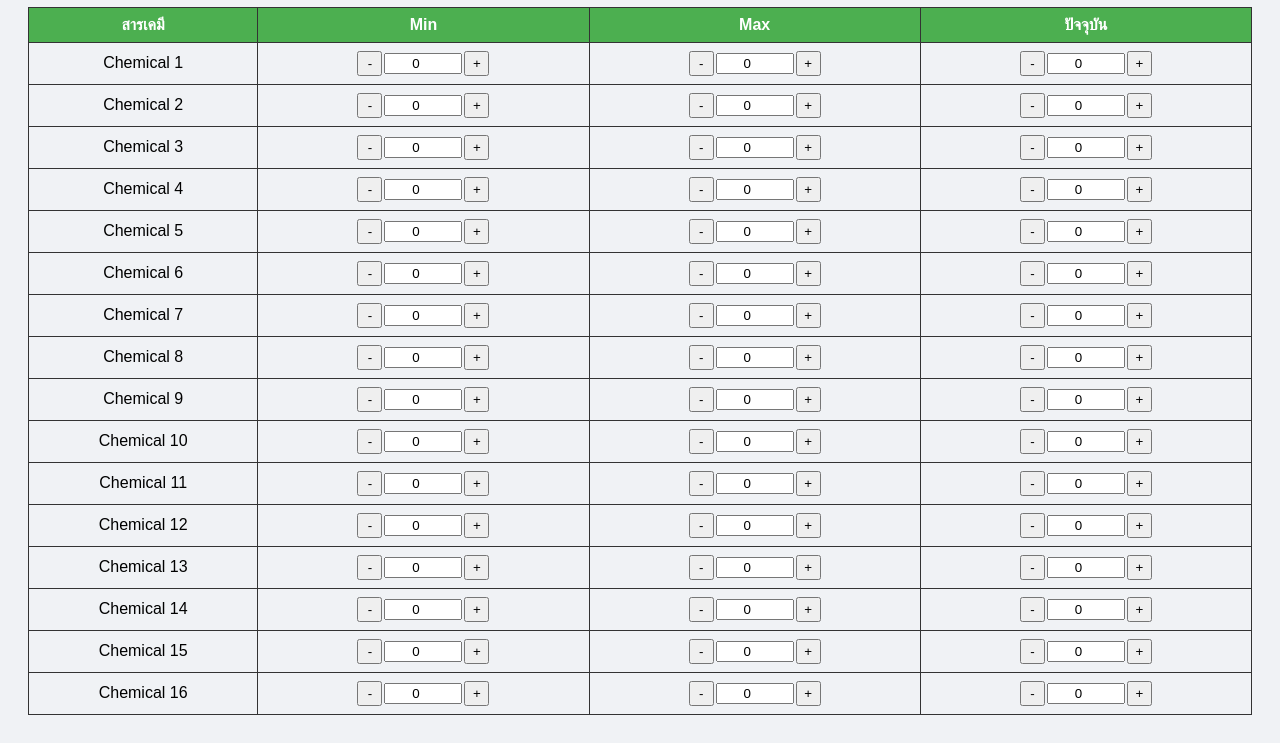
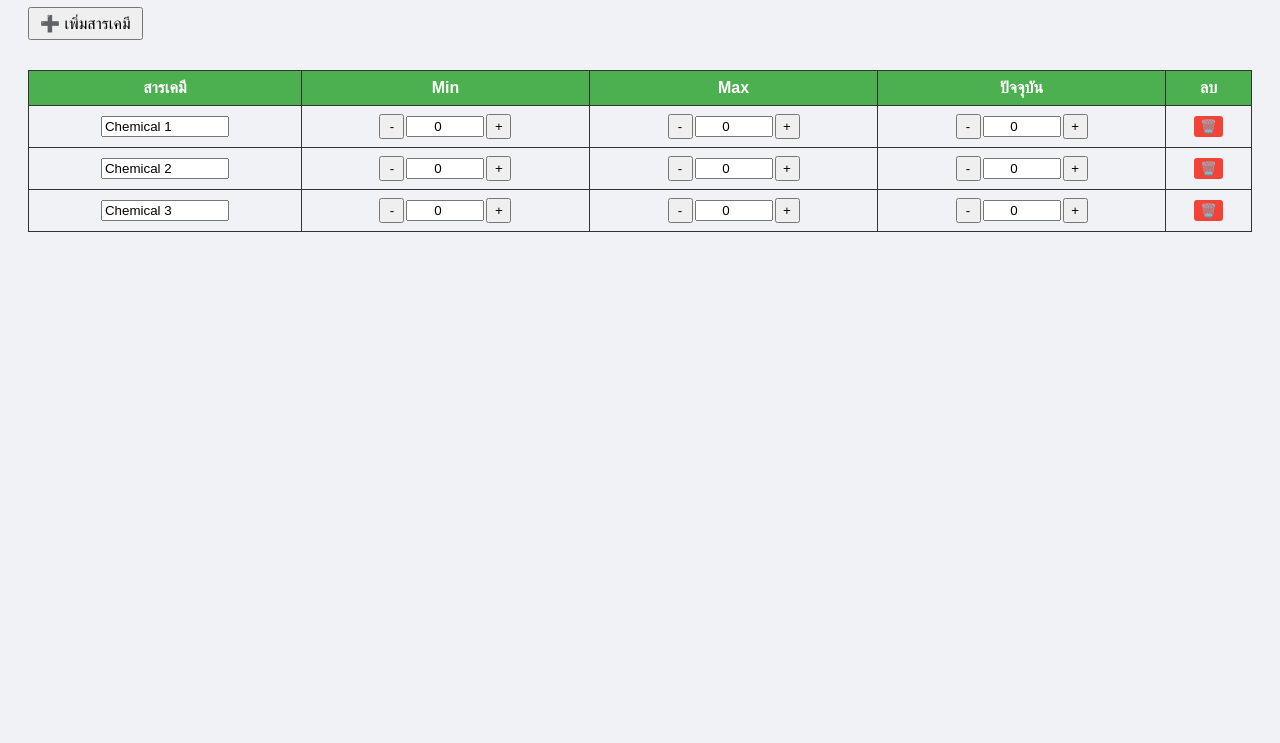
Before and after one commit to PressShop/Chemical_Stock.github.io, a plain HTML site: page index.html in a window 1280 px wide. Shown: the part 101-844 px from the top of the page. After the commit the page ends 800 px from the top, so only its background shows below. Drawn offline with Linux system fonts and the light colour scheme.

Commit message:
Update index.html

```diff
--- a/index.html
+++ b/index.html
@@ -2,7 +2,7 @@
 <html lang="th">
 <head>
 <meta charset="UTF-8">
-<title>Chemical Inventory</title>
+<title>Chemical Stock</title>
 <style>
   body {
     font-family: Arial, sans-serif;
@@ -26,9 +26,13 @@
     background-color: #4CAF50;
     color: white;
   }
-  input[type=number] {
+  input[type=number], input[type=text] {
     width: 70px;
     text-align: center;
+  }
+  input[name="chemicalName"] {
+    width: 120px;
+    text-align: left;
   }
   .spinner {
     display: flex;
@@ -41,34 +45,49 @@
     margin: 0 2px;
     cursor: pointer;
   }
+  .add-button {
+    margin-bottom: 10px;
+    padding: 5px 10px;
+    font-size: 16px;
+    cursor: pointer;
+  }
+  .delete-button {
+    padding: 3px 6px;
+    cursor: pointer;
+    background-color: #f44336;
+    color: white;
+    border: none;
+    border-radius: 3px;
+  }
 </style>
 </head>
 <body>
 
-<h1>Chemical Inventory</h1>
+<h1>Chemical Stock</h1>
+<button class="add-button" onclick="addChemical()">➕ เพิ่มสารเคมี</button>
 
-<table>
+<table id="chemicalTable">
   <thead>
     <tr>
       <th>สารเคมี</th>
       <th>Min</th>
       <th>Max</th>
       <th>ปัจจุบัน</th>
+      <th>ลบ</th>
     </tr>
   </thead>
   <tbody>
-    <!-- สร้าง 16 แถวสารเคมี -->
+    <!-- แถวของสารเคมีจะถูกสร้างด้วย JS -->
+  </tbody>
+</table>
+
 <script>
-      const chemicals = [
-        "Chemical 1","Chemical 2","Chemical 3","Chemical 4",
-        "Chemical 5","Chemical 6","Chemical 7","Chemical 8",
-        "Chemical 9","Chemical 10","Chemical 11","Chemical 12",
-        "Chemical 13","Chemical 14","Chemical 15","Chemical 16"
-      ];
+function createChemicalRow(name = "สารเคมีใหม่") {
+  const tbody = document.querySelector("#chemicalTable tbody");
+  const tr = document.createElement("tr");
 
-      for(let i=0; i<chemicals.length; i++){
-        document.write(`<tr>
-          <td>${chemicals[i]}</td>
+  tr.innerHTML = `
+    <td><input type="text" name="chemicalName" value="${name}"></td>
     <td>
       <div class="spinner">
         <button type="button" onclick="decrease(this)">-</button>
@@ -90,7 +109,19 @@
         <button type="button" onclick="increase(this)">+</button>
       </div>
     </td>
-        </tr>`);
+    <td><button class="delete-button" onclick="deleteChemical(this)">🗑️</button></td>
+  `;
+
+  tbody.appendChild(tr);
+}
+
+function addChemical() {
+  createChemicalRow();
+}
+
+function deleteChemical(btn) {
+  const row = btn.closest("tr");
+  row.remove();
 }
 
 function increase(btn){
@@ -102,9 +133,12 @@
   const input = btn.parentElement.querySelector("input");
   input.value = Math.max(0, parseInt(input.value || 0) - 1);
 }
+
+// สร้างตัวอย่างเริ่มต้น 3 สารเคมี
+createChemicalRow("Chemical 1");
+createChemicalRow("Chemical 2");
+createChemicalRow("Chemical 3");
 </script>
-  </tbody>
-</table>
 
 </body>
 </html>
```
Lines whose indentation alone changed are shown as unchanged.
